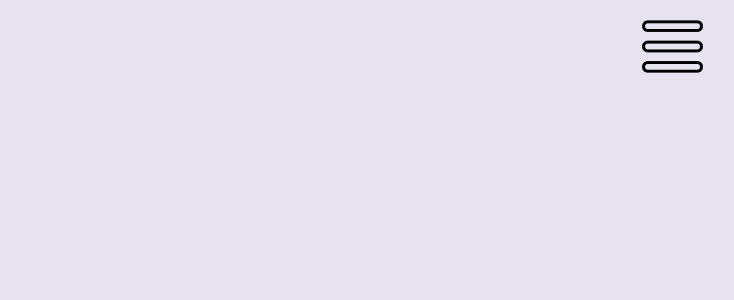
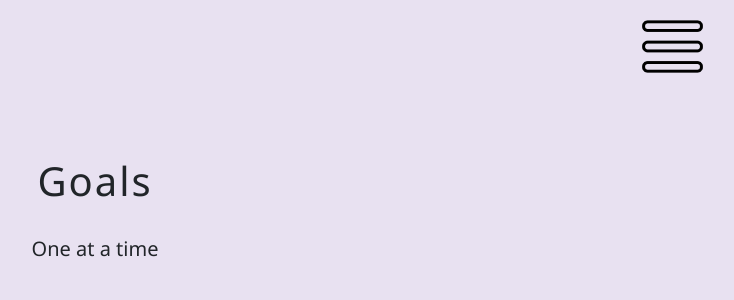
Before and after one commit to MBurtonshaw/anchor-client, a React (Create React App) app: page /goals in a window 1280 px wide. Before the commit this address had no page. Shown: the top 300 px of the page, without its empty margins (545-1279 px from the left). Built offline with nearby package versions, Linux system fonts and the light colour scheme.

Commit message:
happy calling this 3.0

```diff
--- a/src/App.js
+++ b/src/App.js
@@ -12,6 +12,7 @@ import AddGoal from "./components/AddGoal/AddGoal";
 import Task from "./components/Task/Task";
 import Goal from "./components/Goal/Goal";
 import Navbar from "./components/Navbar/Navbar";
+import GoalPage from "./components/GoalPage/GoalPage";
 import ErrorBanner from "./components/ErrorBanner/ErrorBanner";
 
 function App() {
@@ -24,6 +25,7 @@ function App() {
         <Route path="/register" element={<Register />} />
         <Route path="/login" element={<Login />} />
         <Route path="/logout" element={<Logout />} />
+        <Route path="/goals" element={<GoalPage />} />
         <Route path="tasks/:id" element={<Task />} />
         <Route path="goals/:id" element={<Goal />} />
         <Route path="/tasks/add" element={<AddTask />} />
--- a/src/components/Goal/Goal.js
+++ b/src/components/Goal/Goal.js
@@ -14,11 +14,6 @@ function Goal() {
   const { user } = useUser();
   const { id } = useParams();
   const navigate = useNavigate();
-
-  const createdAtHandler = () => {
-    if (!goal?.createdAt) return "";
-    return goal.createdAt.slice(0, 10);
-  };
 
   useEffect(() => {
     if (!user?.userId) return;
--- /dev/null
+++ b/src/components/GoalPage/GoalPage.js
@@ -0,0 +1,62 @@
+import { Link } from "react-router-dom";
+import { useGoal } from "../../contexts/GoalContext";
+import "./GoalPage.css";
+
+function GoalPage() {
+  const { goals } = useGoal();
+
+  function goalMapper(goal) {
+    return goal.finished
+      ? "card-body finished"
+      : "card-body unfinished";
+  }
+
+  function viewMapper() {
+    // unfinished first, finished last
+    const sortedGoals = [...goals].sort(
+      (a, b) => Number(a.finished) - Number(b.finished)
+    );
+
+    return sortedGoals.map(goal => (
+      <div
+        className="single_todo col-12 col-md-6 col-xl-4 mt-4"
+        key={goal.id}
+      >
+        <div className="card current">
+          <Link
+            className="unmarked_link"
+            to={`/goals/${goal.id}`}
+          >
+            <div className={goalMapper(goal)}>
+              <h5 className="card-title">
+                {goal.title}
+              </h5>
+            </div>
+          </Link>
+        </div>
+      </div>
+    ));
+  }
+
+  if (!goals) {
+    return <h1 className="text-center">Loading...</h1>;
+  }
+
+  return (
+  <div className="collection_container text-center">
+    <h1 className="pt-4">
+      Goals
+    </h1>
+
+    <h5 className="pt-4 w-75 m-auto">
+      One at a time
+    </h5>
+
+    <div className="row justify-content-center mt-4 px-3 pb-4">
+      {viewMapper()}
+    </div>
+  </div>
+);
+}
+
+export default GoalPage;
--- a/src/components/Navbar/Navbar.css
+++ b/src/components/Navbar/Navbar.css
@@ -38,3 +38,8 @@
     font-size: 1.15em;
 }
 }
+@media (max-width: 768px) {
+  .white_bg {
+    width: 27.5%;
+}
+}
--- a/src/components/Navbar/Navbar.js
+++ b/src/components/Navbar/Navbar.js
@@ -70,6 +70,20 @@ function Navbar() {
               )}
 
               {!user ? (
+                ""
+              ) : (
+                <li className="nav-item">
+                  <Link
+                    className="nav_link"
+                    to="/goals"
+                    onClick={closeNavbar}
+                  >
+                    View Goals
+                  </Link>
+                </li>
+              )}
+
+              {!user ? (
                 <li className="nav-item">
                   <Link className="nav_link" to="/login" onClick={closeNavbar}>
                     Login
--- a/src/components/Task/Task.js
+++ b/src/components/Task/Task.js
@@ -118,17 +118,23 @@ const handleButtons = () => {
   if (loading) return <h2>Loading...</h2>;
   if (!task) return <h2>Task not found</h2>;
 
-  return (
-    <div className="todo_container">
-      <div className="card text-center m-auto">
-        <div className="card-body">
-          <h1 className="card-title">{task.title}</h1>
-          {handleImage()}
+return (
+  <div className="todo_container">
+    <div className="card text-center m-auto">
+      <div className="card-body p-4">
+        <h1 className="card-title">
+          {task.title}
+        </h1>
+
+        {handleImage()}
+
+        <div className="pt-4">
           {handleButtons()}
         </div>
       </div>
     </div>
-  );
+  </div>
+);
 }
 
 export default Task;
```
Also changed, not shown: src/components/GoalPage/GoalPage.css (added).
